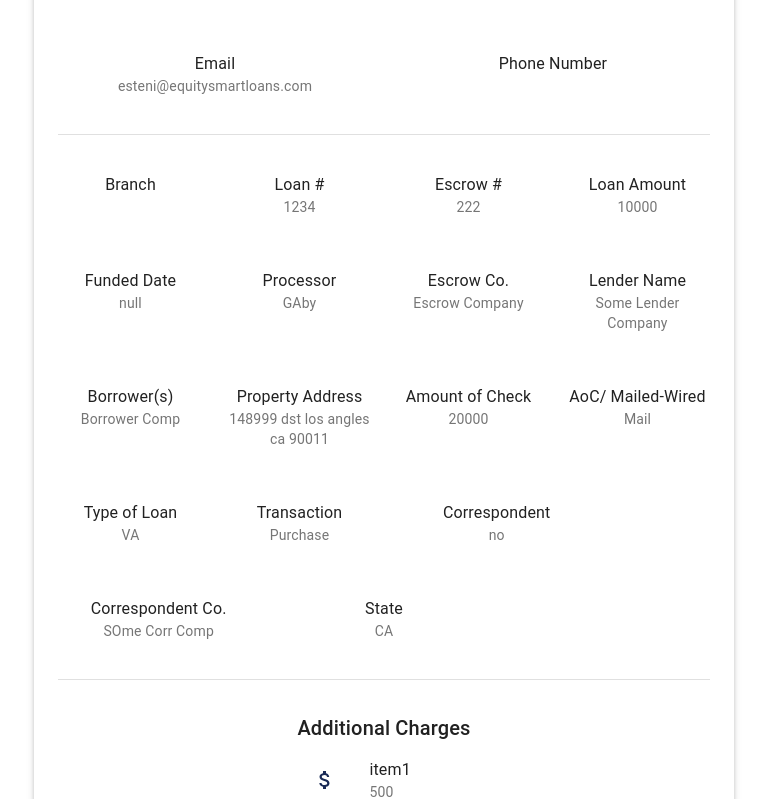
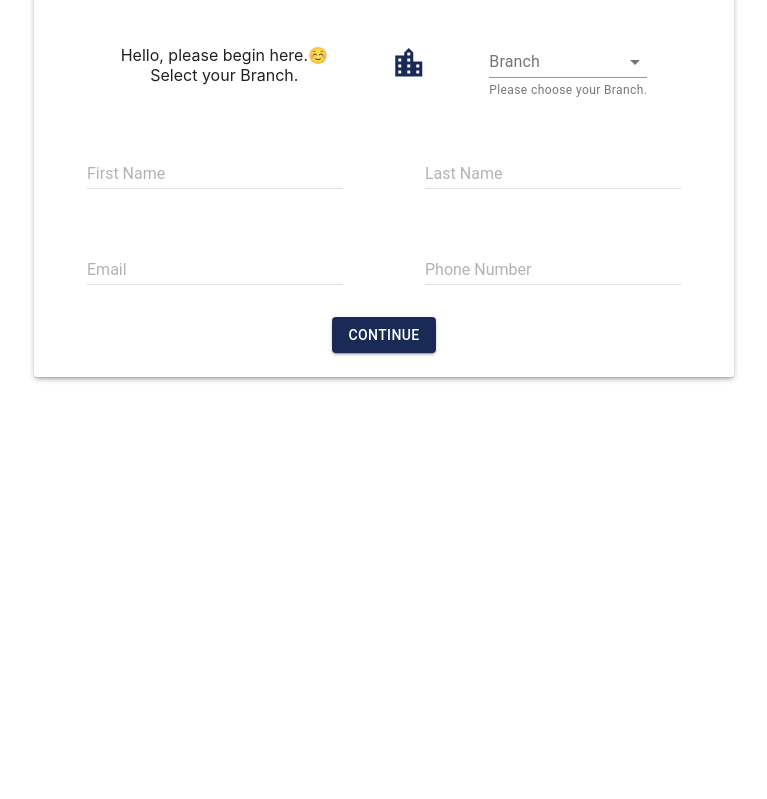
Before and after one commit to darkempire67/ESCommissionForm, a React (Create React App) app: page / in a window 1280 px wide. Shown: the part 324-1123 px from the top of the page, without its empty margins (256-1023 px from the left). After the commit the page ends 800 px from the top, so only its background shows below. Built offline with nearby package versions, Linux system fonts and the light colour scheme.

Commit message:
clear form

```diff
--- a/src/components/UserForm.js
+++ b/src/components/UserForm.js
@@ -15,43 +15,37 @@ export class UserForm extends Component {
   constructor(props) {
     super(props);
     this.state = {
-      step: 5,
+      step: 0,
       //step 1
-      firstName: "Esteni",
-      lastName: "M",
-      email: "esteni@equitysmartloans.com",
+      firstName: "",
+      lastName: "",
+      email: "",
       companyBranch: "",
       //step 2
-      loanNumber: "1234",
-      escrowNumber: "222",
-      loanAmount: 10000,
+      loanNumber: "",
+      escrowNumber: "",
+      loanAmount: null,
       fundedDate: null,
-      processor: "GAby",
-      escrowCompany: "Escrow Company",
-      lenderName: "Some Lender Company",
-      borrowers: "Borrower Comp",
-      propertyAddress: "148999 dst los angles ca 90011",
-      amountCheck: 20000,
+      processor: "",
+      escrowCompany: "",
+      lenderName: "",
+      borrowers: "",
+      propertyAddress: "",
+      amountCheck: null,
       AmountOfCheckWired: false, // this wired is for amount OF CHECK
       //----step 3
-      typeOfLoan: "VA",
-      transaction: "Purchase",
+      typeOfLoan: "",
+      transaction: "",
       correspondent: false,
-      correspondentCompany: "SOme Corr Comp",
-      state: "CA",
+      correspondentCompany: "",
+      state: "",
       //step 4
-      additionalCharge: [
-        {
-          itemName: "item1",
-          amount: 500,
-          id: new Date(),
-        },
-      ],
+      additionalCharge: [],
       // step 5
       loanOfficer: "",
       flatFeeOrPercent: "percent",
       flatFee: null,
-      businessName: "Some Business Name",
+      businessName: "",
       percent: null,
       paymentTypeWired: false,
       paymentAmount: "",
```
